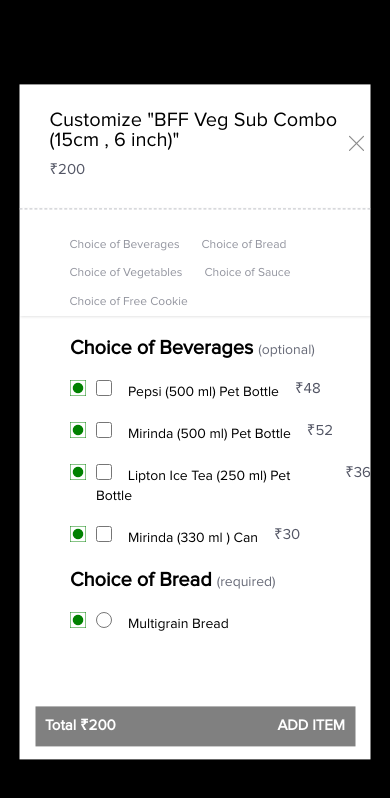
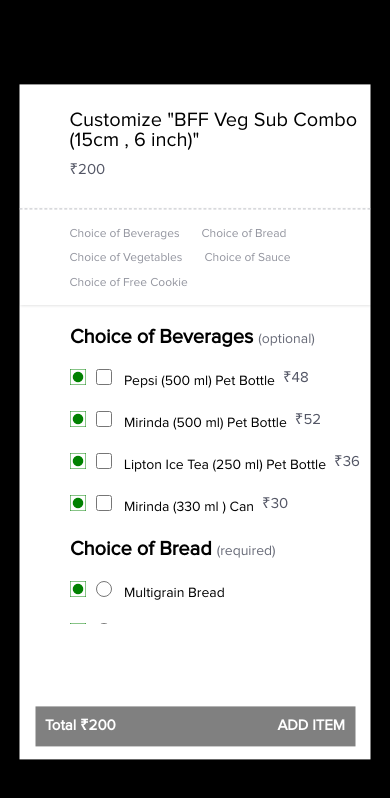
Before and after one commit to SAYEED05/swiggy-customization-menu, a React (Create React App) app: page / in a window 390 px wide. Shown: the top 798 px of the page. Built offline with nearby package versions, Linux system fonts and the light colour scheme.

Commit message:
small style changes

```diff
--- a/src/index.css
+++ b/src/index.css
@@ -26,7 +26,7 @@ html,
 body {
   font-family: "Proxima Nova Font", sans-serif;
   background-color: black;
-  /* overflow: hidden; */
+  overflow: hidden;
 }
 
 @keyframes introAnim {
--- a/src/microComponents/ChoicesDetails.js
+++ b/src/microComponents/ChoicesDetails.js
@@ -14,27 +14,6 @@ const ChoicesDetails = ({ addons, shortDetails }) => {
 
     // eslint-disable-next-line
   }, [added]);
-
-  //CHECK WEATHER ALL THE REQUIRED ADDONS ARE SELECTED
-
-  const reqiredAddonsCheck = () => {
-    let addedGroups = [];
-    let requiredGroups = [];
-    added.map((el) => addedGroups.push(el.groupName)); //MAP OVER 'ADDED' TO GET ALL GROUP NAMES
-    let unique = [...new Set(addedGroups)]; //NEW ARRAY WITH ONY UNIQUE VALUES
-
-    // eslint-disable-next-line
-    addons.map((el) => {
-      //MAP OVER 'ADDONS' TO GET ALL GROUPS WITH REQUIRED
-      if (el.required) {
-        requiredGroups.push(el.name.split(" ").join(""));
-      }
-    });
-
-    let checker = requiredGroups.every((v) => unique.includes(v));
-
-    return addedGroups.length === 0 ? false : checker;
-  };
 
   //HANDLER FOR OVERALL INPUT SELECTION LOGICS
   const selectHandler = (cost, name, e, limit) => {
@@ -109,6 +88,27 @@ const ChoicesDetails = ({ addons, shortDetails }) => {
         setAdded(filtered); //SET THE REMAINING AS THE NEW 'ADDED LIST'
       }
     });
+  };
+
+  //CHECK WEATHER ALL THE MANDATORY ADDONS ARE SELECTED
+
+  const reqiredAddonsCheck = () => {
+    let addedGroups = [];
+    let requiredGroups = [];
+    added.map((el) => addedGroups.push(el.groupName)); //MAP OVER 'ADDED' TO GET ALL GROUP NAMES
+    let unique = [...new Set(addedGroups)]; //ALL THE VALUES IN SET ARE UNIQUE
+
+    // eslint-disable-next-line
+    addons.map((el) => {
+      //MAP OVER 'ADDONS' TO GET ALL GROUPS WITH REQUIRED
+      if (el.required) {
+        requiredGroups.push(el.name.split(" ").join(""));
+      }
+    });
+
+    let checker = requiredGroups.every((v) => unique.includes(v));
+
+    return addedGroups.length === 0 ? false : checker;
   };
 
   //FUNCTION TO GET TOTAL ADDITIONAL COST
--- a/src/microComponents/TopRow.js
+++ b/src/microComponents/TopRow.js
@@ -12,7 +12,7 @@ const TopRow = ({ shortDetails }) => {
           </div>
           <div className="action-close">
             <button className="close-button">
-              <img className="close-icon" src={closeIcon} alt="" />
+              {/* <img className="close-icon" src={closeIcon} alt="" /> */}
             </button>
           </div>
         </div>
--- a/src/styles/choiceDetails.css
+++ b/src/styles/choiceDetails.css
@@ -87,4 +87,11 @@
   .show-error {
     bottom: 80px;
   }
+  .addon-option-cost {
+    padding-left: 8px;
+  }
+  .addon-option-wrapper input[type="radio"],
+  .addon-option-wrapper input[type="checkbox"] {
+    margin-right: 12px;
+  }
 }
--- a/src/styles/choiceTabs.css
+++ b/src/styles/choiceTabs.css
@@ -32,3 +32,13 @@
   color: #282c3f;
   /*   border-bottom: 1px solid #282c3f; */
 }
+
+@media (max-width: 480px) {
+  .choice-tabs-wrapper {
+    padding: 13px 0 10px 50px;
+  }
+
+  .choice {
+    padding: 5px 0;
+  }
+}
--- a/src/styles/summary.css
+++ b/src/styles/summary.css
@@ -75,6 +75,10 @@
     align-items: center;
   }
 
+  .add-ons-total-strip:hover {
+    box-shadow: none;
+  }
+
   .add-ons-details {
     max-width: 320px;
   }
--- a/src/styles/topRow.css
+++ b/src/styles/topRow.css
@@ -1,7 +1,7 @@
 /* TOP ROW STYLES */
 
 .top-row-wrapper {
-  padding: 26px 0 0 30px;
+  padding: 26px 0 0 50px;
   display: flex;
   justify-content: space-around;
   align-items: center;
```
Also changed, not shown: 1 other file (tests, documents, lock files or other folders).
